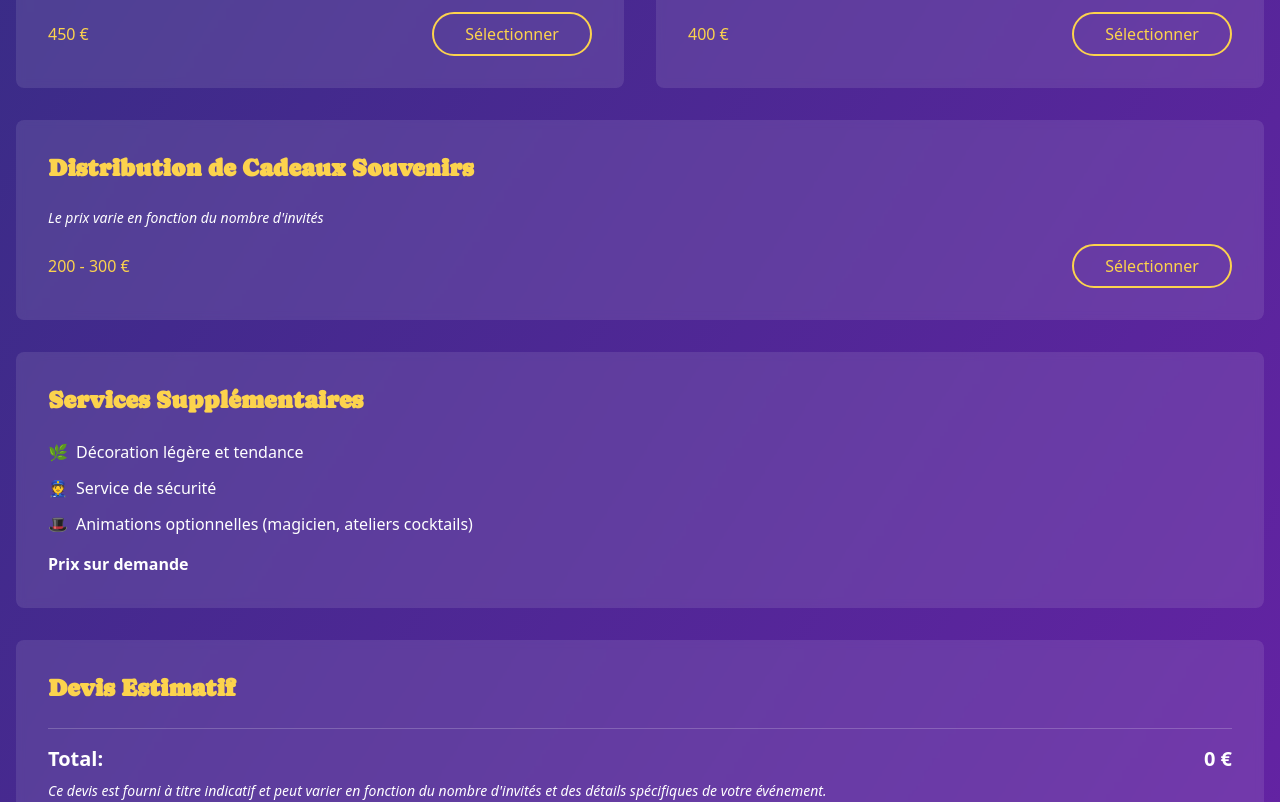
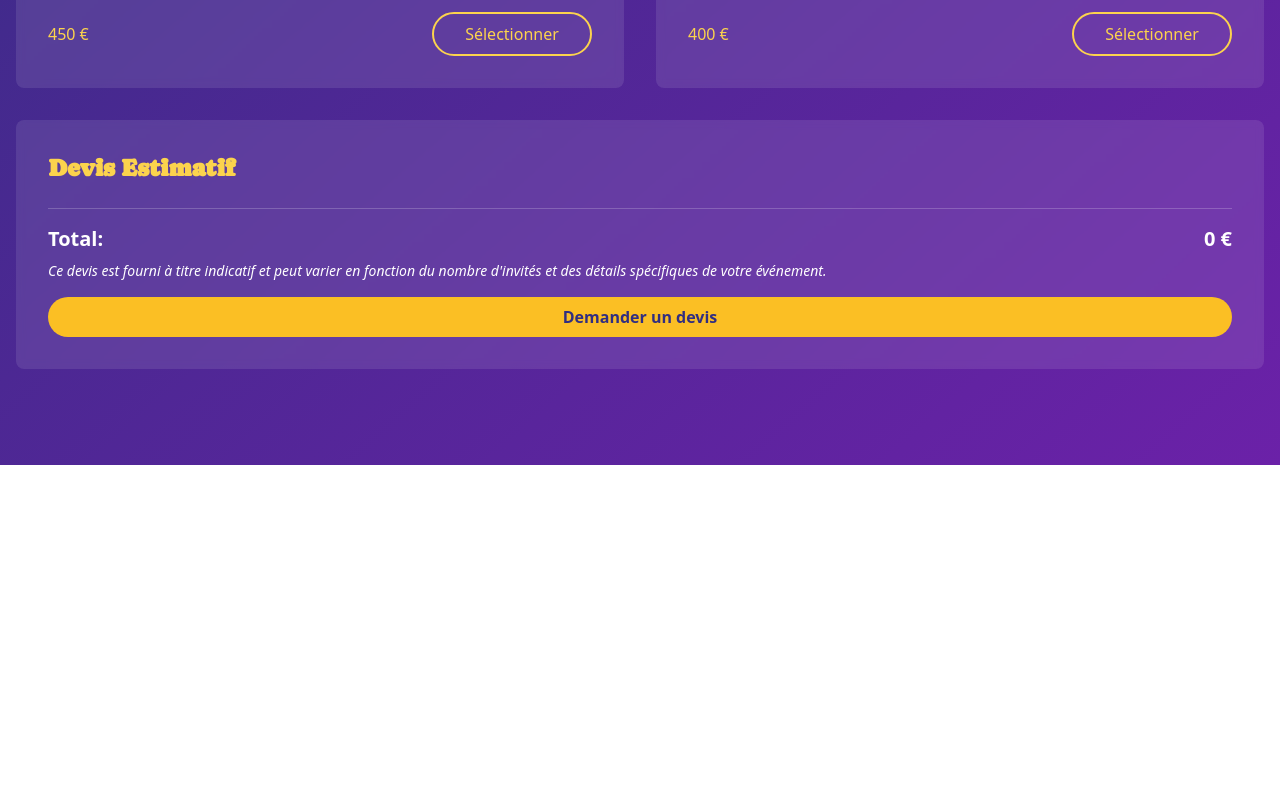
Before and after one commit to Ashuraz91z/4YOU, a Nuxt app: page /after-work in a window 1280 px wide. Shown: the part 660-1462 px from the top of the page. After the commit the page ends 1125 px from the top, so only its background shows below. Built offline with nearby package versions, Linux system fonts and the light colour scheme; a web font is replaced by a local one.

Commit message:
ajustement mail erreur

```diff
--- a/composables/useServicesReservation.js
+++ b/composables/useServicesReservation.js
@@ -1,9 +1,11 @@
-import { ref } from 'vue'
-import { useFetch } from '#app'
+// composables/useServicesReservation.js
 
-export const useServicesReservation = (form, selectedServices, totalEstimate) => {
-  const isSubmitting = ref(false)
-  const submitStatus = ref(null)
+import { ref } from 'vue';
+import { useFetch } from '#app'; // Vous pouvez supprimer cette importation
+
+export const useServicesReservation = (form, selectedServices, totalEstimate, eventType) => {
+  const isSubmitting = ref(false);
+  const submitStatus = ref(null);
 
   const prepareFormData = () => {
     return {
@@ -14,60 +16,48 @@ export const useServicesReservation = (form, selectedServices, totalEstimate) =>
       message: form.value.message,
       services: JSON.parse(JSON.stringify(selectedServices.value)),
       totalEstimate: totalEstimate.value,
-      eventType: form.value.eventType
-    }
-  }
+      eventType,
+    };
+  };
 
   const submitForm = async () => {
-    isSubmitting.value = true
-    submitStatus.value = null
+    isSubmitting.value = true;
+    submitStatus.value = null;
 
     try {
-      const formData = prepareFormData()
-      const { data, error } = await useFetch('/api/services-reservation', {
+      const formData = prepareFormData();
+      const response = await $fetch('/api/services-reservation', {
         method: 'POST',
         body: formData,
         headers: {
-          'Content-Type': 'application/json'
+          'Content-Type': 'application/json',
         },
         retry: 3,
         retryDelay: 1000,
         timeout: 15000,
-        onRequestError: ({ request, error, response }) => {
-          console.error('Erreur de requête:', error)
-          throw new Error('Erreur de connexion')
-        }
-      })
-
-      if (error.value) {
-        throw error.value
-      }
+      });
 
       submitStatus.value = {
         type: 'success',
-        message: 'Votre réservation a été envoyée avec succès!'
-      }
+        message: response.message || 'Votre réservation a été envoyée avec succès!',
+      };
     } catch (error) {
-      console.error('Erreur lors de l\'envoi de la réservation:', error)
-
-      const errorMessage = error.statusCode === 504
-        ? 'Le serveur met trop de temps à répondre. Veuillez réessayer.'
-        : error.message || 'Une erreur est survenue lors de l\'envoi de votre réservation. Veuillez réessayer.'
+      console.error('Erreur lors de l\'envoi de la réservation:', error);
 
       submitStatus.value = {
         type: 'error',
-        message: errorMessage
-      }
+        message: error.data?.message || error.message || 'Une erreur est survenue lors de l\'envoi de votre réservation. Veuillez réessayer.',
+      };
     } finally {
-      isSubmitting.value = false
+      isSubmitting.value = false;
     }
-  }
+  };
 
   return {
     isSubmitting,
     submitStatus,
-    submitForm
-  }
-}
+    submitForm,
+  };
+};
 
-export default useServicesReservation
+export default useServicesReservation;
--- a/pages/after-work/index.vue
+++ b/pages/after-work/index.vue
@@ -103,39 +103,7 @@
         </section>
       </div>
 
-      <section class="bg-white/10 p-8 rounded-lg backdrop-blur-sm mt-8">
-        <h2 class="text-2xl font-bold mb-6 font-caprasimo text-amber-300">Distribution de Cadeaux Souvenirs</h2>
-        <p class="text-sm italic mb-4">Le prix varie en fonction du nombre d'invités</p>
-        <div class="mt-4 flex items-center justify-between">
-          <span class="text-amber-300 h-10 flex items-center">{{ prices.cadeaux.min }} - {{ prices.cadeaux.max }} €</span>
-          <label for="cadeaux" class="flex items-center cursor-pointer">
-            <input type="checkbox" id="cadeaux" v-model="selectedServices.cadeaux" class="mr-2 hidden">
-            <span
-              class="px-4 py-2 rounded-full transition-colors duration-200 ease-in-out inline-block w-40 text-center"
-              :class="selectedServices.cadeaux ? 'bg-amber-400 text-indigo-900 font-bold' : 'bg-transparent border-2 border-amber-300 text-amber-300'"
-            >
-              {{ selectedServices.cadeaux ? 'Sélectionné ✓' : 'Sélectionner' }}
-            </span>
-          </label>
-        </div>
-      </section>
-
-      <section class="bg-white/10 p-8 rounded-lg backdrop-blur-sm mt-8">
-        <h2 class="text-2xl font-bold mb-6 font-caprasimo text-amber-300">Services Supplémentaires</h2>
-        <ul class="space-y-3">
-          <li class="flex items-center">
-            <span class="mr-2">🌿</span> Décoration légère et tendance
-          </li>
-          <li class="flex items-center">
-            <span class="mr-2">👮</span> Service de sécurité
-          </li>
-          <li class="flex items-center">
-            <span class="mr-2">🎩</span> Animations optionnelles (magicien, ateliers cocktails)
-          </li>
-        </ul>
-        <p class="mt-4 font-bold">Prix sur demande</p>
-      </section>
-
+      <!-- Formulaire de réservation -->
       <section class="bg-white/10 p-8 rounded-lg backdrop-blur-sm mt-8">
         <h2 class="text-2xl font-bold mb-6 font-caprasimo text-amber-300">Devis Estimatif</h2>
         <ul class="space-y-4">
@@ -176,14 +144,10 @@
           Demander un devis
         </button>
       </section>
-    </div>
-    <Footer />
 
-    <!-- Formulaire de réservation -->
       <div v-if="showReservationForm" class="fixed inset-0 bg-black bg-opacity-60 flex items-center justify-center z-50">
         <div class="bg-white p-8 rounded-2xl shadow-2xl max-w-md w-full mx-4">
           <h3 class="text-3xl font-bold mb-6 text-center text-purple-700">Réservation</h3>
-
           <form @submit.prevent="handleSubmit" class="space-y-6">
             <div>
               <label for="guests" class="block text-sm font-medium text-gray-700 mb-1">Nombre d'invités</label>
@@ -239,8 +203,6 @@
               </button>
             </div>
           </form>
-
-        <!-- Message de statut -->
           <div v-if="submitStatus"
                :class="`mt-4 p-4 rounded-lg text-center ${
                  submitStatus.type === 'success'
@@ -253,7 +215,9 @@
         </div>
       </div>
     </div>
+  </div>
 </template>
+
 
 <script setup>
 import { ref, computed } from 'vue';
@@ -287,8 +251,7 @@ const reservationForm = ref({
   date: null,
   email: '',
   phone: '',
-  message: '',
-  eventType: 'Afterwork'
+  message: ''
 });
 
 const hasSelectedServices = computed(() => {
@@ -305,11 +268,11 @@ const totalEstimate = computed(() => {
   return total;
 });
 
-// Configuration du composable de réservation
 const { isSubmitting, submitStatus, submitForm } = useServicesReservation(
   reservationForm,
   selectedServices,
-  totalEstimate
+  totalEstimate,
+  'Afterwork'
 );
 
 const sendingText = ref('Envoi');
@@ -322,16 +285,17 @@ const updateSendingText = () => {
 
 const handleSubmit = async () => {
   try {
-    // On fait une copie profonde des données avant de les envoyer
-    reservationForm.value = {
+    // Ajout de l'eventType directement ici lors de l'envoi
+    const formData = {
       ...reservationForm.value,
       services: JSON.parse(JSON.stringify(selectedServices.value)),
-      totalEstimate: totalEstimate.value
+      totalEstimate: totalEstimate.value,
+      eventType: 'Afterwork'
     };
 
     const intervalId = setInterval(updateSendingText, 500);
 
-    await submitForm();
+    await submitForm(formData);
 
     clearInterval(intervalId);
 
@@ -341,7 +305,12 @@ const handleSubmit = async () => {
       }, 2000);
     }
   } catch (error) {
-    console.error('Erreur lors de la soumission:', error);
+  console.error('Erreur lors de l\'envoi de la réservation:', error);
+
+  submitStatus.value = {
+    type: 'error',
+    message: error.data?.message || error.message || 'Une erreur est survenue lors de l\'envoi de votre réservation. Veuillez réessayer.',
+    };
   }
 };
 
@@ -375,8 +344,9 @@ const isWeekend = (date) => {
 
 </script>
 
+
 <style>
-.custom-datepicker .dp__theme_light {
+.custom-datepicker .dp__theme_light  {
   --dp-background-color: #ffffff;
   --dp-text-color: #6b21a8;
   --dp-hover-color: #d8b4fe;
--- a/pages/soiree-18-plus/index.vue
+++ b/pages/soiree-18-plus/index.vue
@@ -288,7 +288,8 @@ const totalEstimate = computed(() => {
 const { isSubmitting, submitStatus, submitForm } = useServicesReservation(
   reservationForm,
   selectedServices,
-  totalEstimate
+  totalEstimate,
+  'Soirée 18+'
 );
 
 const sendingText = ref('Envoi');
@@ -301,22 +302,29 @@ const updateSendingText = () => {
 
 const handleSubmit = async () => {
   try {
+    // Prépare les données pour la soumission
     reservationForm.value = {
       ...reservationForm.value,
       services: JSON.parse(JSON.stringify(selectedServices.value)),
       totalEstimate: totalEstimate.value
     };
 
+    // Affiche l'animation de "Chargement"
     const intervalId = setInterval(updateSendingText, 500);
 
+    // Soumission du formulaire via le composable
     await submitForm();
 
     clearInterval(intervalId);
 
+    // Vérifie si la soumission est un succès
     if (submitStatus.value?.type === 'success') {
       setTimeout(() => {
-        showReservationForm.value = false;
+        showReservationForm.value = false; // Ferme la popup en cas de succès
       }, 2000);
+    } else if (submitStatus.value?.type === 'error') {
+      console.log("Erreur lors de la soumission :", submitStatus.value.message);
+      // La popup reste ouverte et le message d'erreur est affiché via submitStatus
     }
   } catch (error) {
     console.error('Erreur lors de la soumission:', error);
```
Also changed, not shown: cypress.config.js (added, +9 -0 lines), 1 other file (tests, documents, lock files or other folders). Lines whose indentation alone changed are shown as unchanged.
